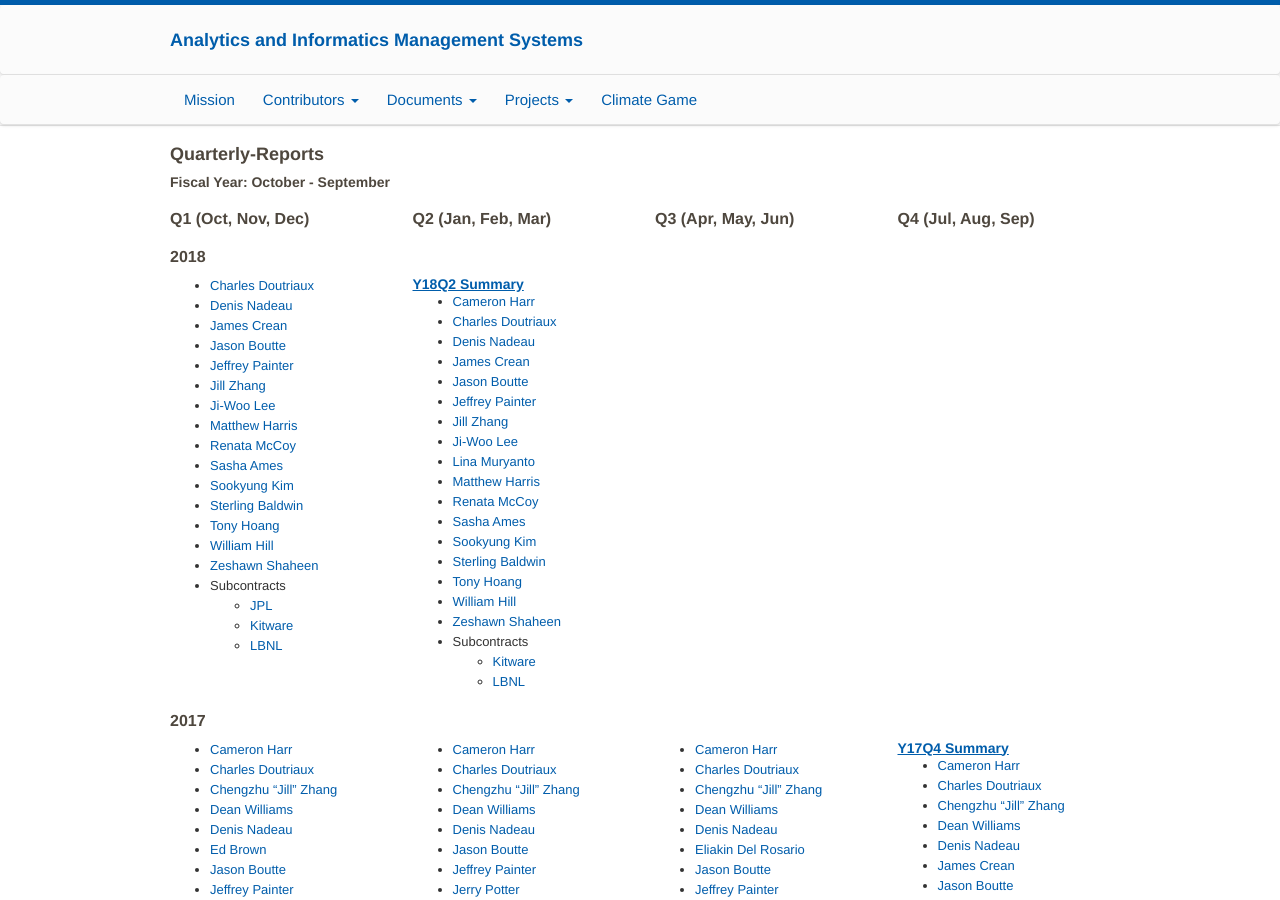
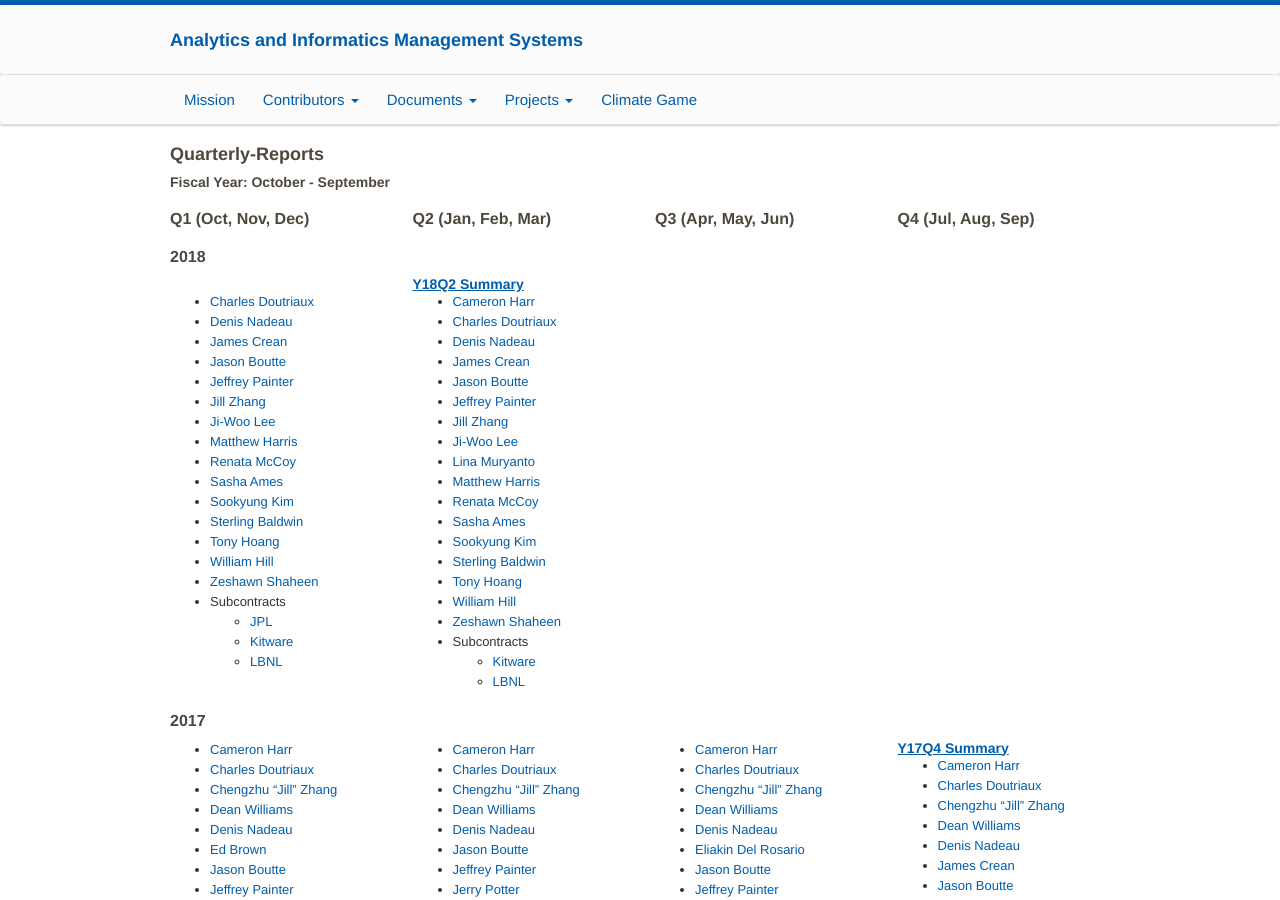
Before and after one commit to aims-group/aims-site, a Jekyll site: the page built from quarterly_reports.html, in a window 1280 px wide and 900 px high. Built offline with Jekyll 4.4.1, drawn with Linux system fonts in a browser that asks for light colours.

Commit message:
MBH: adjusting column height for missing summarys

```diff
--- a/quarterly_reports.html
+++ b/quarterly_reports.html
@@ -24,6 +24,7 @@ title: Quarterly Reports
 <div id="year"><h4>2018</h4></div>
 <div class="row">
     <div class="col-xs-6 col-sm-3">
+        <h5 style="margin-bottom: 0px; margin-top: 0px">&nbsp;</h5>
         <ul>
             <!-- <li><a href='media/Quarterly-Reports/Y17Q4/Cameron%20Harr.pdf'>Cameron Harr</a></li> -->
             <li><a href='media/Quarterly-Reports/Y17Q4/Charles%20Doutriaux.pdf'>Charles Doutriaux</a></li>
```
